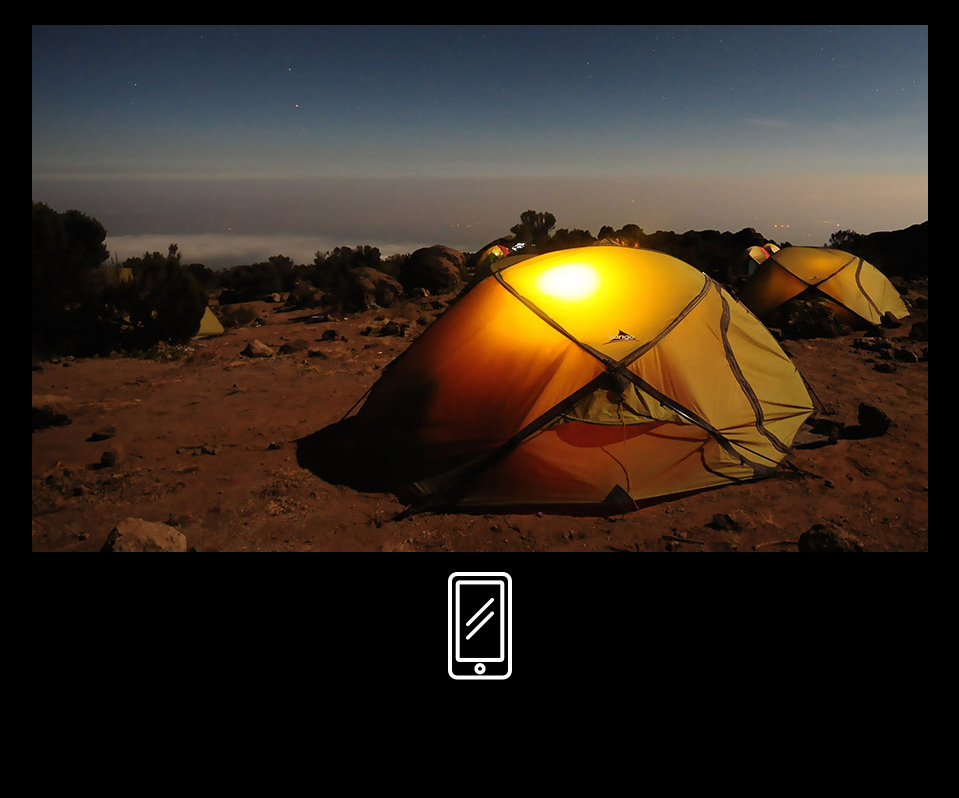
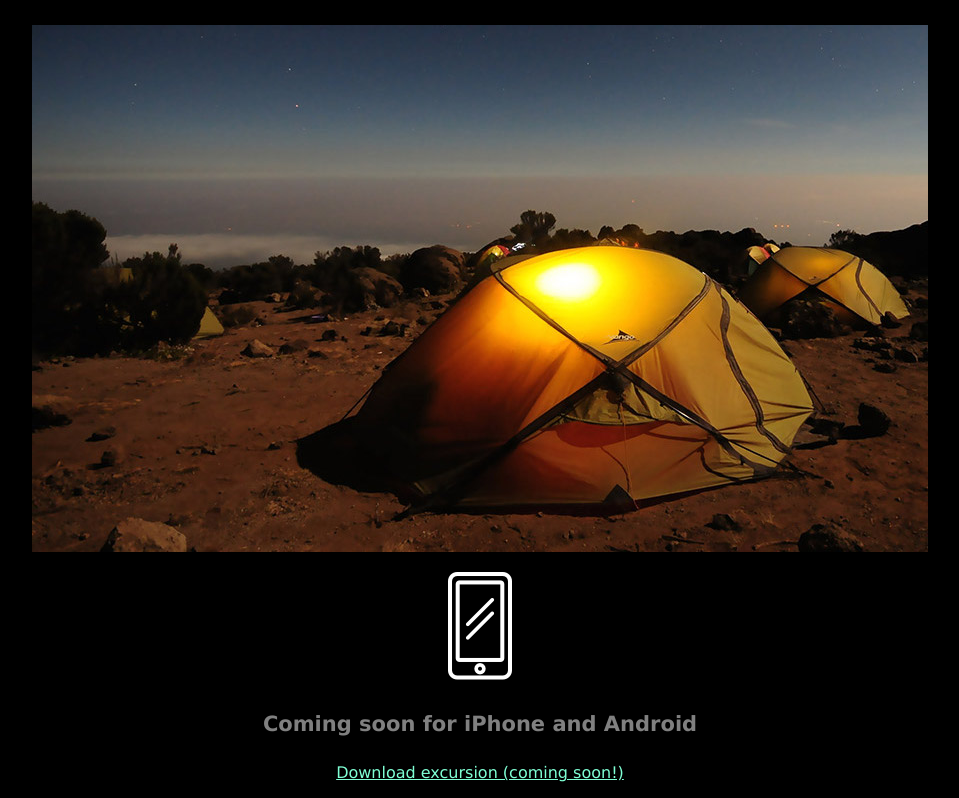
Before and after one commit to Charlottezzz/excursion, a plain HTML site: page index.html in a window 1280 px wide. Shown: the part 460-1258 px from the top of the page, without its empty margins (160-1119 px from the left). Before the commit the page ends 1160 px from the top, so only its background shows below. Drawn offline with Linux system fonts and the light colour scheme.

Commit message:
add final header and link

```diff
--- a/index.html
+++ b/index.html
@@ -18,6 +18,7 @@
   aroud you.</h4>
   <p><img src="resources/images/camp.jpg"></p>
   <p><img src="resources/images/phone.png"></p>
-
+  <h4 class = "header--sub-header">Coming soon for iPhone and Android</h4>
+  <p><a class= "link--cta" href="#">Download excursion (coming soon!)</a></p>
 </body>
 </html>
```
